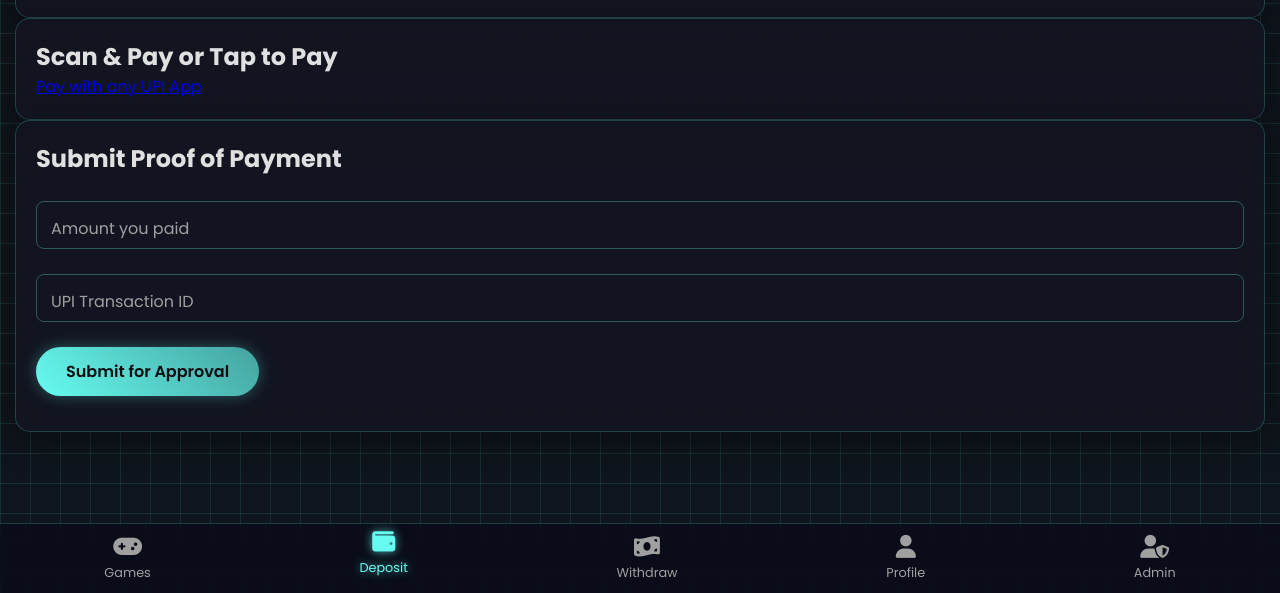
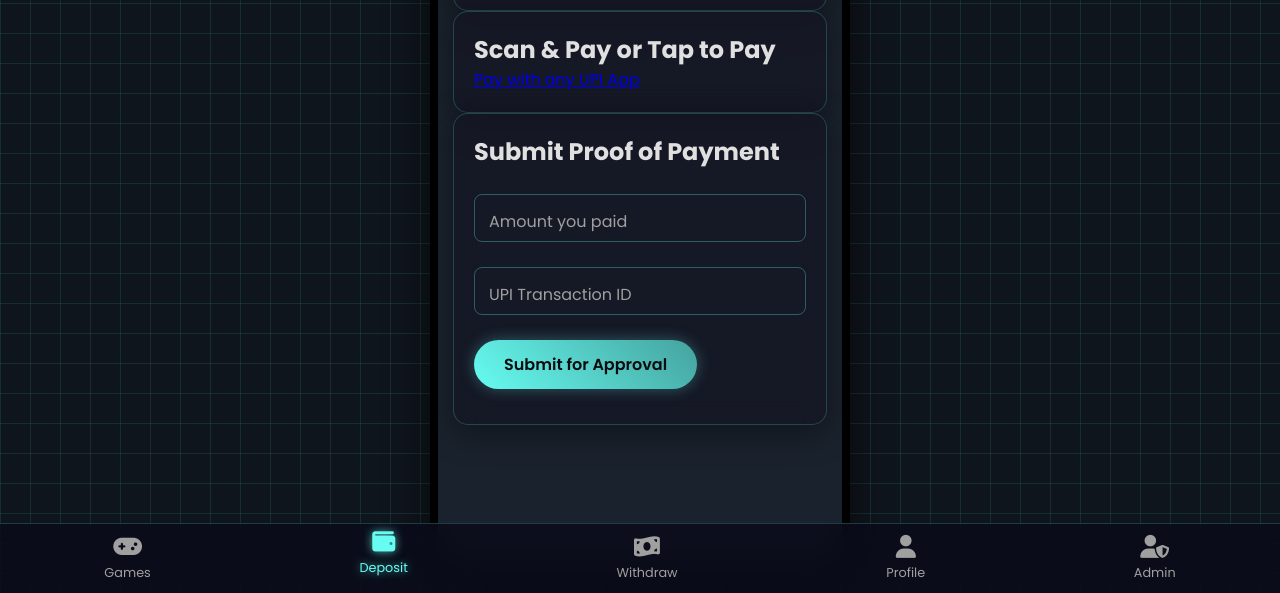
Before and after one commit to Irfananwae/full-gambling-app, a website: page public/deposit.html in a window 1280 px wide. Shown: the part 207-800 px from the top of the page. Drawn offline with Linux system fonts and the light colour scheme; sample sign-in values are in the browser's storage.

Commit message:
Update deposit.html

```diff
--- a/public/deposit.html
+++ b/public/deposit.html
@@ -9,6 +9,7 @@
     <title>Deposit</title>
 </head>
 <body>
+    <div class="phone-container">
     <div class="page-container">
         <div class="info-card">
             <h1>Deposit Funds</h1>
```
